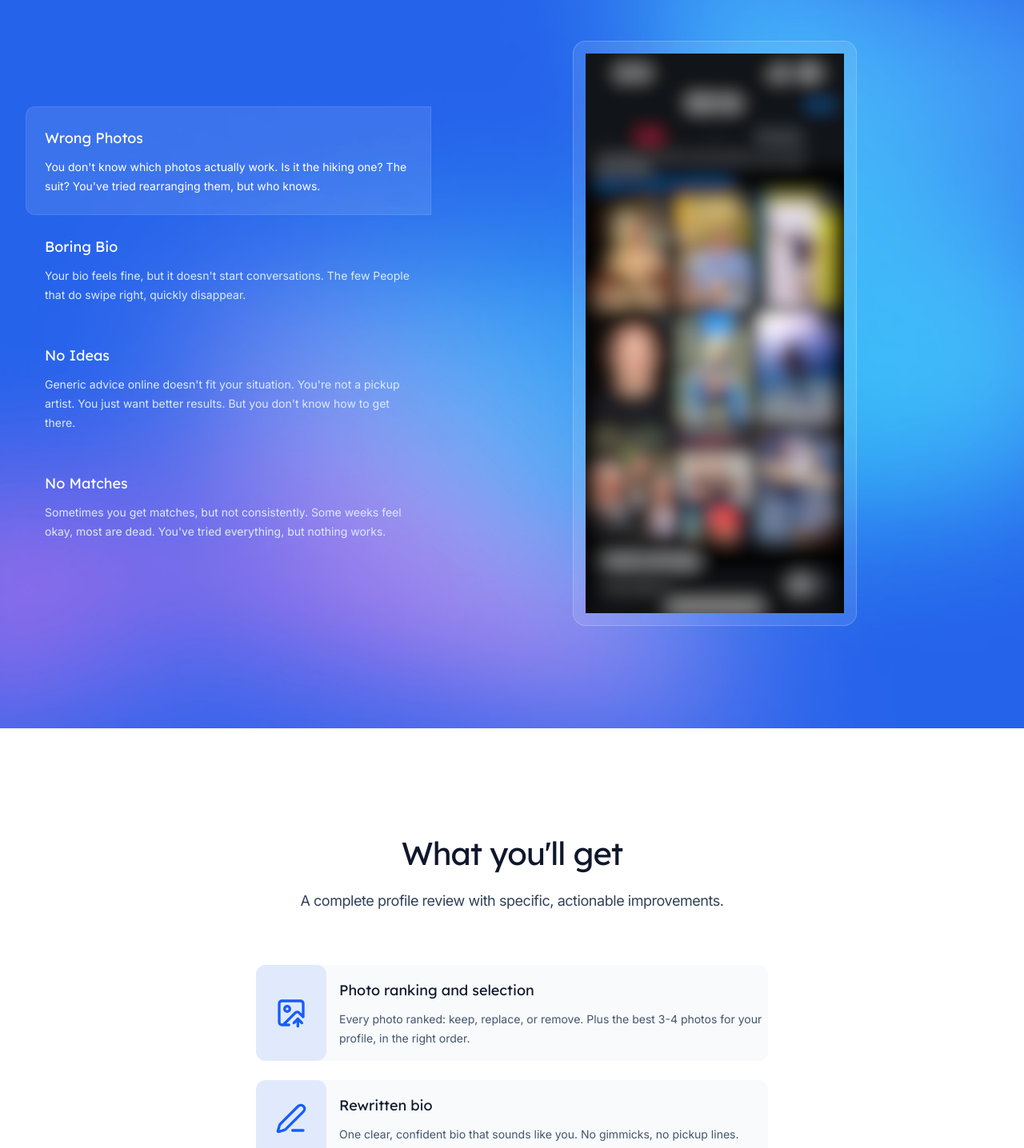
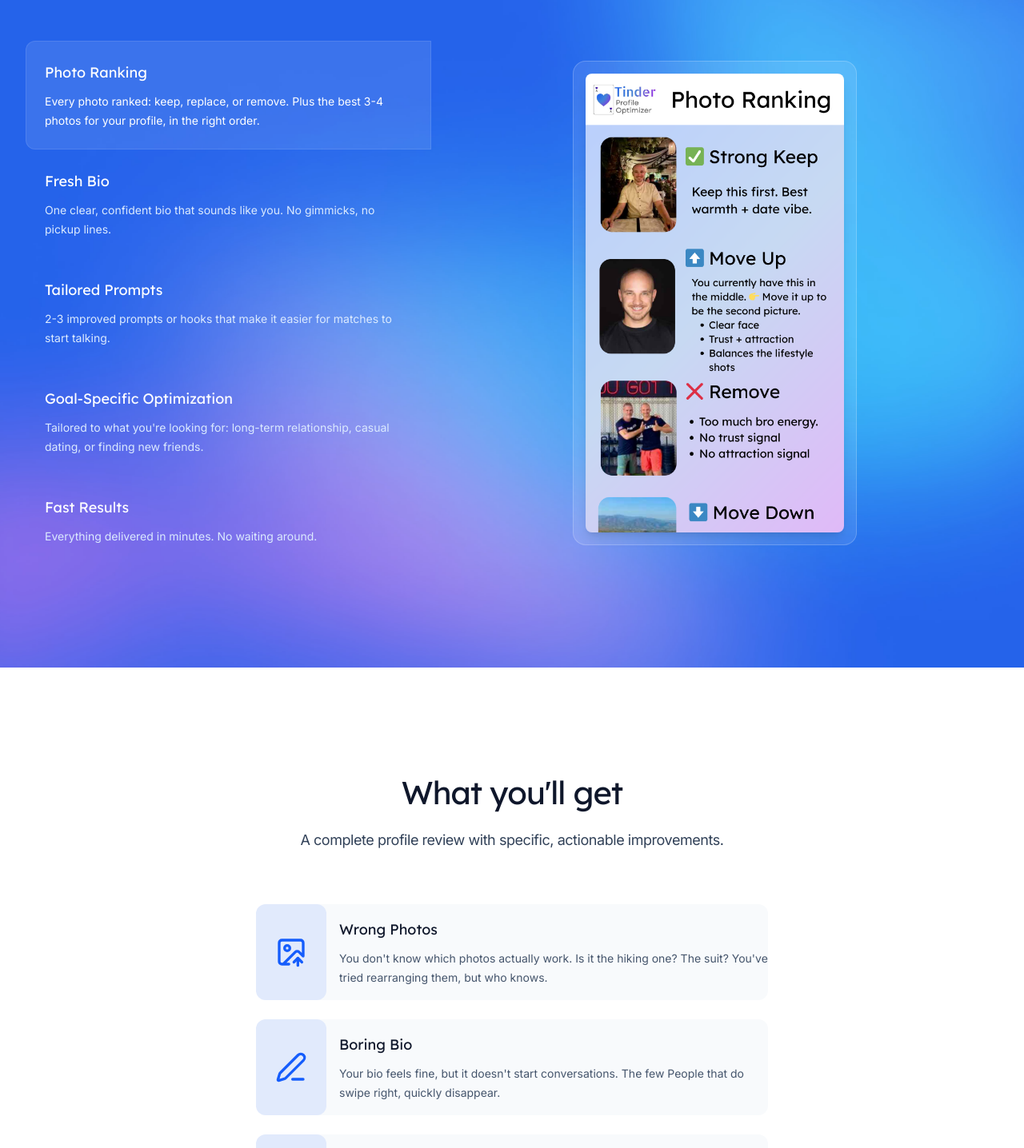
Before and after one commit to pgoodbread/hitch, a Next.js app: page / in a window 1280 px wide. Shown: the part 1140-2576 px from the top of the page at 80% size. Built offline with nearby package versions, Linux system fonts and the light colour scheme.

Commit message:
switch sections and add first asset\

```diff
--- a/src/app/page.tsx
+++ b/src/app/page.tsx
@@ -16,44 +16,38 @@ import { track } from '@/lib/analytics'
 import backgroundCallToAction from '@/images/background-call-to-action.jpg'
 import backgroundFaqs from '@/images/background-faqs.jpg'
 import backgroundFeatures from '@/images/background-features.jpg'
-import {
-  ImageUp,
-  PenLine,
-  MessageCircleHeart,
-  Target,
-  AlarmClockCheck,
-} from 'lucide-react'
+import { ImageUp, PenLine, MessageCircleHeart, Target } from 'lucide-react'
 
 // Static data for SecondaryFeatures
 const deliverables = [
   {
-    title: 'Photo ranking and selection',
+    title: 'Photo Ranking',
     description:
       'Every photo ranked: keep, replace, or remove. Plus the best 3-4 photos for your profile, in the right order.',
-    icon: ImageUp,
+    image: '/images/photo-ranking.PNG',
   },
   {
-    title: 'Rewritten bio',
+    title: 'Fresh Bio',
     description:
       'One clear, confident bio that sounds like you. No gimmicks, no pickup lines.',
-    icon: PenLine,
+    image: '/images/bio-problems.PNG',
   },
   {
-    title: 'Conversation prompts',
+    title: 'Tailored Prompts',
     description:
       '2-3 improved prompts or hooks that make it easier for matches to start talking.',
-    icon: MessageCircleHeart,
+    image: '/images/no-ideas.PNG',
   },
   {
-    title: 'Goal-specific optimization',
+    title: 'Goal-Specific Optimization',
     description:
       "Tailored to what you're looking for: long-term relationship, casual dating, or finding new friends.",
-    icon: Target,
+    image: '/images/inconsistent-matches.PNG',
   },
   {
-    title: 'Fast turnaround',
+    title: 'Fast Results',
     description: 'Everything delivered in minutes. No waiting around.',
-    icon: AlarmClockCheck,
+    image: '/images/fast-turnaround.PNG',
   },
 ]
 
@@ -112,25 +106,25 @@ const faqs = [
 const painPoints = [
   {
     title: 'Wrong Photos',
-    image: '/images/photo-uncertainty.PNG',
+    icon: ImageUp,
     description:
       "You don't know which photos actually work. Is it the hiking one? The suit? You've tried rearranging them, but who knows.",
   },
   {
     title: 'Boring Bio',
-    image: '/images/bio-problems.PNG',
+    icon: PenLine,
     description:
       "Your bio feels fine, but it doesn't start conversations. The few People that do swipe right, quickly disappear.",
   },
   {
     title: 'No Ideas',
-    image: '/images/no-ideas.PNG',
+    icon: MessageCircleHeart,
     description:
       "Generic advice online doesn't fit your situation. You're not a pickup artist. You just want better results. But you don't know how to get there.",
   },
   {
     title: 'No Matches',
-    image: '/images/inconsistent-matches.PNG',
+    icon: Target,
     description:
       "Sometimes you get matches, but not consistently. Some weeks feel okay, most are dead. You've tried everything, but nothing works.",
   },
@@ -313,7 +307,7 @@ export default function Home() {
                 <>
                   <div className="-mx-4 flex overflow-x-auto pb-4 sm:mx-0 sm:overflow-visible sm:pb-0 lg:col-span-5">
                     <TabList className="relative z-10 flex gap-x-4 px-4 whitespace-nowrap sm:mx-auto sm:px-0 lg:mx-0 lg:block lg:gap-x-0 lg:gap-y-1 lg:whitespace-normal">
-                      {painPoints.map((point, pointIndex) => (
+                      {deliverables.map((point, pointIndex) => (
                         <div
                           key={point.title}
                           className={clsx(
@@ -351,7 +345,7 @@ export default function Home() {
                     </TabList>
                   </div>
                   <TabPanels className="lg:col-span-7">
-                    {painPoints.map((point) => (
+                    {deliverables.map((point) => (
                       <TabPanel key={point.title} unmount={false}>
                         <div className="relative sm:px-6 lg:hidden">
                           <div className="absolute -inset-x-4 -top-26 -bottom-17 bg-linear-to-b from-white/10 to-white/0 ring-1 ring-white/10 ring-inset sm:inset-x-0 sm:rounded-t-xl" />
@@ -366,6 +360,7 @@ export default function Home() {
                               alt={point.title}
                               width={1000}
                               height={1000}
+                              className="rounded-lg shadow-lg"
                             />
                           </div>
                         </div>
@@ -396,7 +391,7 @@ export default function Home() {
             </div>
             <div className="mx-auto mt-16 max-w-2xl">
               <ul role="list" className="space-y-6">
-                {deliverables.map((item) => (
+                {painPoints.map((item) => (
                   <li
                     key={item.title}
                     className="flex gap-x-4 rounded-xl bg-slate-50"
```
Also changed, not shown: public/images/photo-ranking.png (added).
